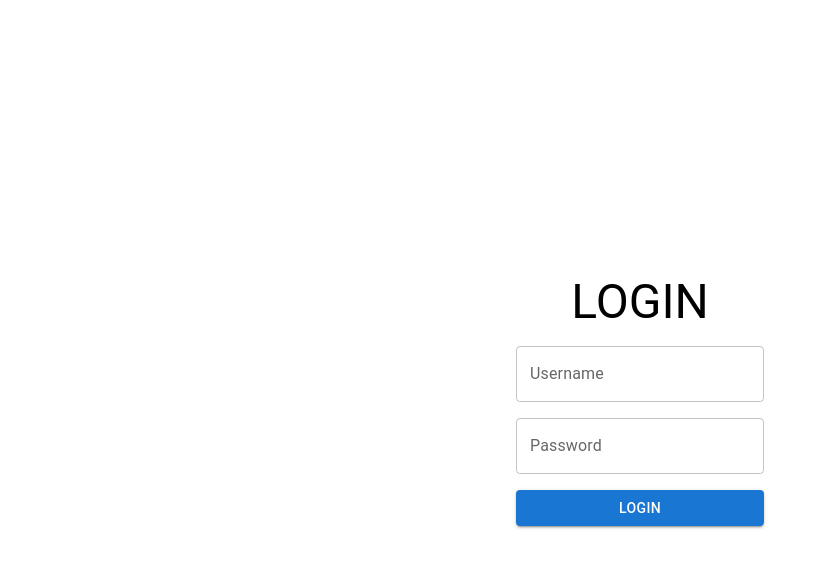
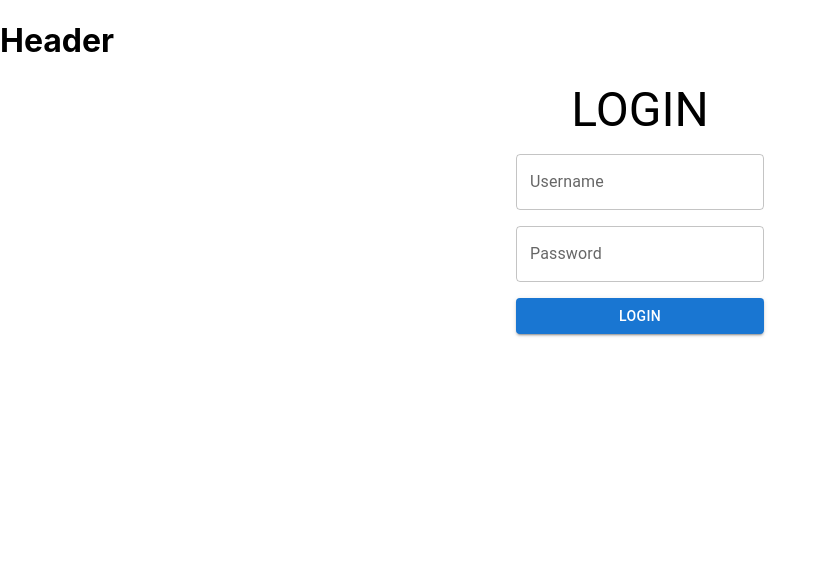
Before and after one commit to Sh4dowyy/type-potato, a React (Create React App) app in the folder my-app/: page /form in a window 1280 px wide. Shown: the top 568 px of the page, without its empty margins (0-826 px from the left). Built offline with nearby package versions, Linux system fonts and the light colour scheme.

Commit message:
feat: ReactDOM routes added

```diff
--- a/my-app/package.json
+++ b/my-app/package.json
@@ -1,7 +1,7 @@
 {
   "name": "my-app",
   "version": "0.1.0",
-  "homepage": "https://gitname.github.io/react-gh-pages",
+  "homepage": "https://sh4dowyy.github.io/type-potato/",
   "private": true,
   "dependencies": {
     "@emotion/react": "^11.13.3",
@@ -16,6 +16,7 @@
     "@types/react-dom": "^18.3.0",
     "react": "^18.3.1",
     "react-dom": "^18.3.1",
+    "react-router-dom": "^6.26.2",
     "react-scripts": "5.0.1",
     "typescript": "^4.9.5",
     "web-vitals": "^2.1.4"
--- a/my-app/src/App.tsx
+++ b/my-app/src/App.tsx
@@ -1,12 +1,14 @@
 import "./App.css";
 import MyContainer from "./layout/MyContainer";
 import Login from "./components/Login";
+import { Outlet } from "react-router-dom";
 
 function App() {
   return (
-    <MyContainer>
-      <Login />
-    </MyContainer>
+    <>
+      <h1>Header</h1>
+      <Outlet />
+    </>
   );
 }
 
--- a/my-app/src/index.tsx
+++ b/my-app/src/index.tsx
@@ -1,15 +1,34 @@
-import React from 'react';
-import ReactDOM from 'react-dom/client';
-import './index.css';
-import App from './App';
-import reportWebVitals from './reportWebVitals';
+import React from "react";
+import ReactDOM from "react-dom/client";
+import "./index.css";
+import reportWebVitals from "./reportWebVitals";
+
+import {
+  createBrowserRouter,
+  createRoutesFromElements,
+  Route,
+  RouterProvider,
+} from "react-router-dom";
+import App from "./App";
+import MyForm from "./components/Login";
+
+const router = createBrowserRouter(
+  createRoutesFromElements(
+    <Route path="/" element={<App />}>
+      <Route path="/form" element={<MyForm />} />
+      <Route path="/extra" element={<h1>Extra</h1>} />
+      <Route path="/contact" element={<h1>Contact</h1>} />
+    </Route>
+  )
+);
 
 const root = ReactDOM.createRoot(
-  document.getElementById('root') as HTMLElement
+  document.getElementById("root") as HTMLElement
 );
+
 root.render(
   <React.StrictMode>
-    <App />
+    <RouterProvider router={router} />
   </React.StrictMode>
 );
 
```
Also changed, not shown: my-app/src/components/MyForm.tsx (added, +13 -0 lines), 1 other file (tests, documents, lock files or other folders).
